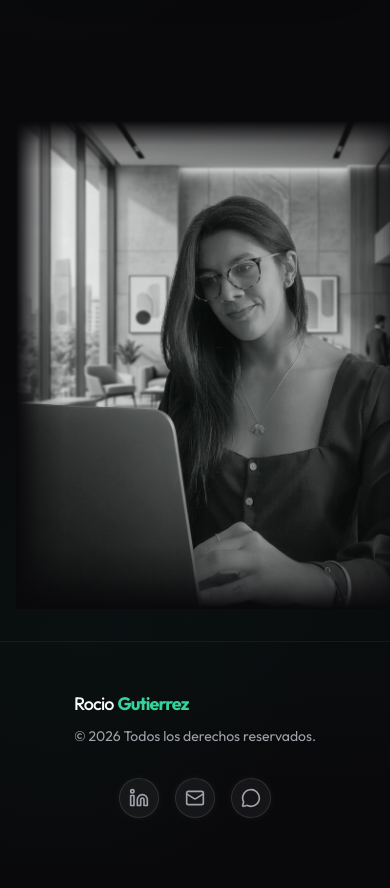
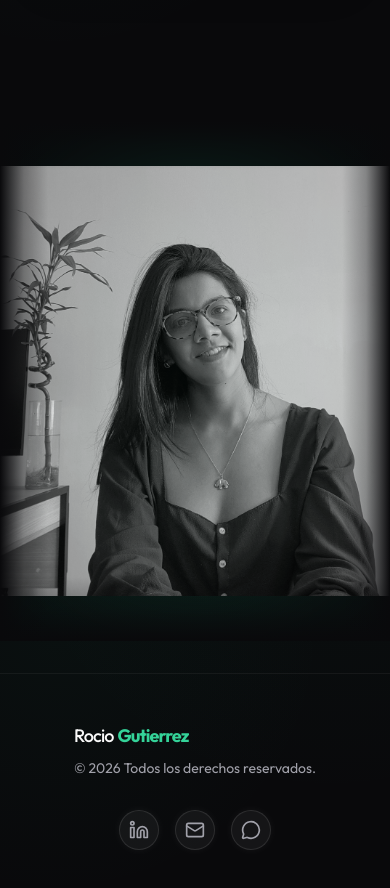
Before and after one commit to RocioaGutierrez/portfolio-web, a React (Vite) app: page / in a window 390 px wide. Shown: the part 5700-6588 px from the top of the page. Before the commit the page ends 6566 px from the top, so only its background shows below. Built offline with nearby package versions, Linux system fonts and the light colour scheme.

Commit message:
Fix mobile photo

```diff
--- a/src/pages/Home.tsx
+++ b/src/pages/Home.tsx
@@ -404,13 +404,13 @@ export default function Home() {
         </div>
 
         {/* Mobile Photo (Shown between Hero and About) */}
-        <div className="lg:hidden w-full aspect-[4/5] bg-transparent relative overflow-hidden my-8 mx-4 w-[calc(100%-2rem)]">
+        <div className="lg:hidden w-full aspect-[3/4] bg-transparent relative overflow-hidden my-8 px-4">
           <div className="absolute inset-0 flex items-center justify-center">
             <div className="absolute top-1/2 left-1/2 -translate-x-1/2 -translate-y-1/2 w-[80%] h-[80%] bg-brand-green/20 blur-[80px] rounded-full -z-10"></div>
             <img
-              src="/fotos/office_photo.png"
+              src="/fotos/20230427_132626.jpg"
               alt="Rocío Gutiérrez — Consultora IT, Procesos y LegalOps"
-              className="h-full w-full object-cover grayscale opacity-90"
+              className="h-full w-full object-contain grayscale opacity-90"
               loading="lazy"
               referrerPolicy="no-referrer"
             />
```
